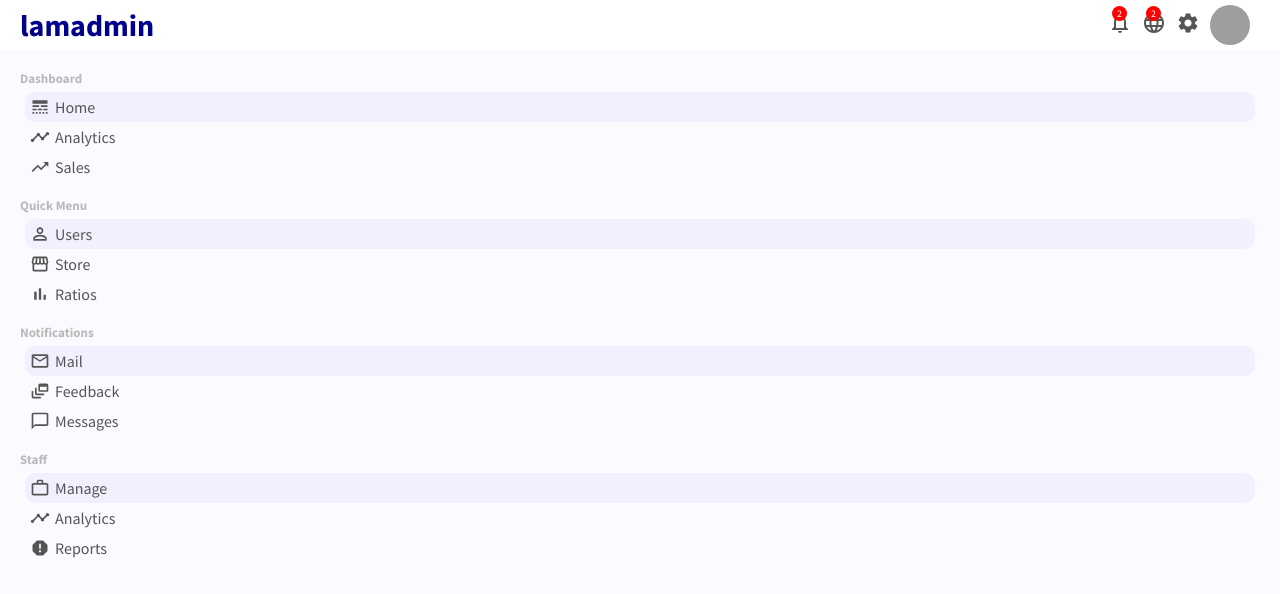
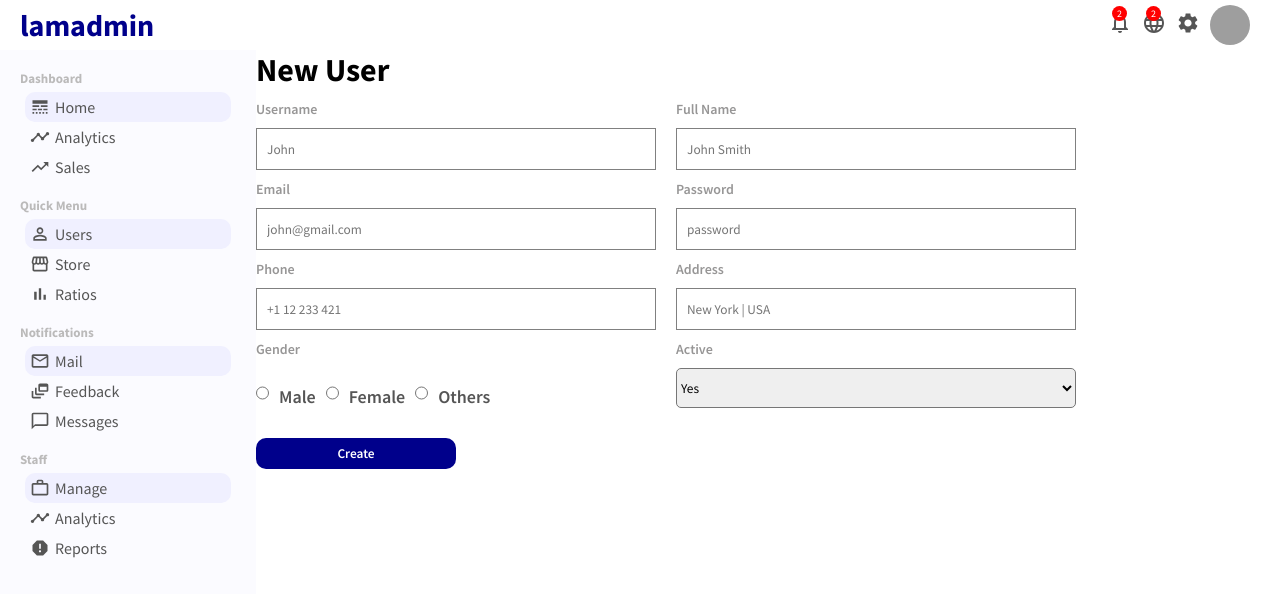
Before and after one commit to AniqJaved/reactadmin, a React (Create React App) app: page /newUser in a window 1280 px wide. Shown: the top 594 px of the page. Built offline with nearby package versions, Linux system fonts and the light colour scheme; grey boxes are pictures that could not be loaded.

Commit message:
Page for new user creation added

```diff
--- a/src/App.jsx
+++ b/src/App.jsx
@@ -3,6 +3,7 @@
 import Sidebar from './components/sidebar/Sidebar';
 import Home from './components/pages/home/Home';
 import UserList from './components/pages/userList/UserList';
+import NewUser from './components/pages/newUser/NewUser';
 import {BrowserRouter as Router, Routes, Route} from "react-router-dom";
 import { User } from './components/pages/user/User';
 function App() {
@@ -16,6 +17,7 @@
           <Route path='/' element={<Home />}/>
           <Route exact path='/users' element={<UserList/>}/>
           <Route exact path='/user/:userId' element={<User/>}/>
+          <Route exact path='/newUser' element={<NewUser/>}/>
         </Routes>
       </div>
     </Router>
--- a/src/App.scss
+++ b/src/App.scss
@@ -1,3 +1,8 @@
 .container{
     display: flex;
 }
+
+.link{
+    text-decoration: none;
+    color: inherit;
+}
--- /dev/null
+++ b/src/components/pages/newUser/NewUser.jsx
@@ -0,0 +1,57 @@
+import React from 'react'
+import './newUser.scss'
+
+export default function NewUser() {
+  return (
+    <>
+    <div className="newUser">
+        <h1 className="newUserTitle">New User</h1>
+        <form className="newUserForm">
+            <div className="newUserItem">
+                <label>Username</label>
+                <input type="text" placeholder='John' />
+            </div>
+            <div className="newUserItem">
+                <label>Full Name</label>
+                <input type="text" placeholder='John Smith' />
+            </div>
+            <div className="newUserItem">
+                <label>Email</label>
+                <input type="text" placeholder='john@gmail.com' />
+            </div>
+            <div className="newUserItem">
+                <label>Password</label>
+                <input type="text" placeholder='password' />
+            </div>
+            <div className="newUserItem">
+                <label>Phone</label>
+                <input type="text" placeholder='+1 12 233 421' />
+            </div>
+            <div className="newUserItem">
+                <label>Address</label>
+                <input type="text" placeholder='New York | USA' />
+            </div>
+            <div className="newUserItem">
+                <label>Gender</label>
+                <div className="newUserGender">
+                    <input type="radio" name='gender' id='male' value='male' />
+                    <label for="male">Male</label>
+                    <input type="radio" name='gender' id='female' value='female' />
+                    <label for="female">Female</label>
+                    <input type="radio" name='gender' id='others' value='others' />
+                    <label for="others">Others</label>
+                </div>
+            </div>
+            <div className="newUserItem">
+                <label>Active</label>
+                <select name="active" id="active" className="newUserSelect">
+                    <option value="yes">Yes</option>
+                    <option value="no">No</option>
+                </select>
+            </div>
+            <button className="newUserButton">Create</button>
+        </form>
+    </div>
+    </>
+  )
+}
--- /dev/null
+++ b/src/components/pages/newUser/newUser.scss
@@ -0,0 +1,57 @@
+.newUser{
+    flex: 4;
+
+    .newUserForm{
+        display: flex;
+        flex-wrap: wrap;
+
+        .newUserItem{
+            width: 400px;
+            display: flex;
+            flex-direction: column;
+            margin-top: 10px;
+            margin-right: 20px;
+
+            label{
+                margin-bottom: 10px;
+                font-size: 14px;
+                font-weight: 600;
+                color: rgb(151, 150, 150);
+            }
+
+            input{
+                height: 20px;
+                padding: 10px;
+                border: 1px solid gray;
+            }
+
+            .newUserGender{
+                input{
+                    margin-top: 15px;
+                }
+                label{
+                    margin: 10px;
+                    font-size: 18px;
+                    color: #555;
+                }
+            }
+
+            .newUserSelect{
+                height: 40px;
+                border-radius: 5px;
+            }
+        }
+
+        .newUserButton{
+            width: 200px;
+            border: none;
+            background-color: darkblue;
+            color: white;
+            padding: 7px 10px;
+            font-weight: 600;
+            border-radius: 10px;
+            margin-top: 30px;
+            cursor: pointer;
+        }
+    }
+}
--- a/src/components/pages/user/User.jsx
+++ b/src/components/pages/user/User.jsx
@@ -1,4 +1,5 @@
 import { PermIdentity,CalendarToday,PhoneAndroid,MailOutline,LocationSearching, Publish  } from '@material-ui/icons'
+import {Link} from "react-router-dom"
 import './user.scss'
 
 export const User = () => {
@@ -7,7 +8,9 @@
         <div className='user'>
             <div className="userTitleContainer">
                 <div className="userTitle">Edit User</div>
-                <button className="userAddButton">Create</button>
+                <Link to="/newUser">
+                    <button className="userAddButton">Create</button>
+                </Link>
             </div>
             <div className="userContainer">
                 <div className="userShow">
--- a/src/components/pages/user/user.scss
+++ b/src/components/pages/user/user.scss
@@ -17,6 +17,7 @@
     cursor: pointer;
     color: white;
     font-size: 16px;
+    margin-right: 16px;
 }
 
 .userContainer{
--- a/src/components/sidebar/Sidebar.jsx
+++ b/src/components/sidebar/Sidebar.jsx
@@ -1,4 +1,5 @@
 import { BarChart, ChatBubbleOutline, DynamicFeed, LineStyle, MailOutline, PermIdentity, Report, Storefront, Timeline, TrendingUp, WorkOutline } from '@material-ui/icons'
+import {Link} from 'react-router-dom'
 import React from 'react'
 import './sidebar.scss'
 const Sidebar = () => {
@@ -25,14 +26,18 @@
             <div className="sidebarMenu">
                 <h3 className="sidebarTitle">Quick Menu</h3>
                 <ul className="sidebarList">
+                    <Link to="/users" className='link'>
                         <li className="sidebarListItem active">
                             <PermIdentity className='sidebarIcon'/>
                             Users
                         </li>
+                    </Link>
+                    <Link to="/products" className='link'>
                         <li className="sidebarListItem">
                             <Storefront className='sidebarIcon'/>
                             Store
                         </li>
+                    </Link>
                     <li className="sidebarListItem">
                         <BarChart className='sidebarIcon'/>
                         Ratios
```
Lines whose indentation alone changed are shown as unchanged.
